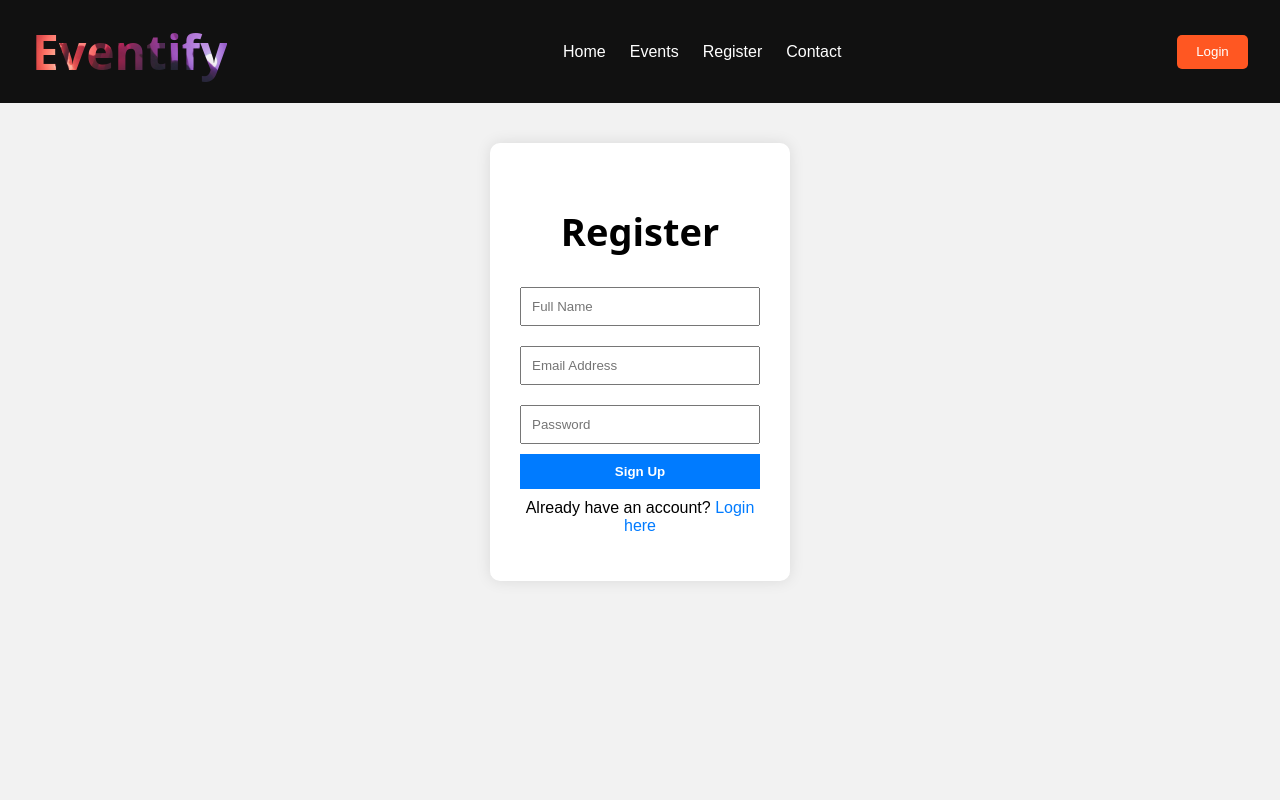
After one commit to AdarshVerma0007/Event-Management-System, a Flask app: page /register in a window 1280 px wide. The commit adds this page. Run offline with Flask 3, Linux system fonts and the light colour scheme.

Commit message:
Fourth Commit

```diff
--- a/app.py
+++ b/app.py
@@ -9,7 +9,34 @@ app.secret_key = '2024@darsh'
 @app.route('/')
 def home():
     return render_template('index.html')
+@app.route('/register', methods=['GET', 'POST'])
 
+def register():
+    if request.method == 'POST':
+        name = request.form['name']
+        email = request.form['email']
+        password = generate_password_hash(request.form['password'])
+
+        conn = get_db_connection()
+        cursor = conn.cursor()
+
+        # Check if email already exists
+        cursor.execute("SELECT * FROM users WHERE email=%s", (email,))
+        existing_user = cursor.fetchone()
+        if existing_user:
+            flash('Email already registered.')
+            return redirect(url_for('register'))
+
+        # Insert user
+        cursor.execute("INSERT INTO users (name, email, password) VALUES (%s, %s, %s)",
+                       (name, email, password))
+        conn.commit()
+        cursor.close()
+        conn.close()
+
+        flash('Registration successful. Please log in.')
+        return redirect(url_for('login'))
+    return render_template('register.html')
 
 
 if __name__ == '__main__':
--- /dev/null
+++ b/static/styles.css
@@ -0,0 +1,146 @@
+body {
+    font-family: Arial, sans-serif;
+    background: #f2f2f2;
+    margin: 0;
+    padding: 0;
+}
+
+.page {
+    display: flex;
+    flex-direction: column;
+    align-items: center;
+    min-height: 100vh;
+}
+
+.feat {
+    font-family: "Manufacturing Consent", system-ui, sans-serif;
+    font-size: 38px;
+    font-weight: 600;
+}
+
+.navbar {
+    display: flex;
+    justify-content: space-between;
+    align-items: center;
+    padding: 1.2rem 2rem;
+    background: #111;
+    color: white;
+    width: 100%;
+    box-sizing: border-box;
+}
+
+.navbar .logo {
+    font-family: "Bitcount Grid Double", system-ui, sans-serif;
+    font-optical-sizing: auto;
+    font-style: normal;
+    font-variation-settings:
+        "slnt" 0,
+        "CRSV" 0.5,
+        "ELSH" 0,
+        "ELXP" 0;
+    font-size: 3rem;
+    font-weight: 800;
+    background: url('/static/log.jpg') center/cover no-repeat;
+    -webkit-background-clip: text;
+    -webkit-text-fill-color: transparent;
+    background-clip: text;
+    text-fill-color: transparent;
+}
+
+.nav-links {
+    list-style: none;
+    display: flex;
+    gap: 1.5rem;
+    padding: 0;
+    margin: 0;
+}
+
+.nav-links li a {
+    color: white;
+    text-decoration: none;
+    font-size: 1rem;
+    transition: color 0.3s ease;
+}
+
+.nav-links li a:hover {
+    color: #ff5722;
+}
+
+.btn {
+    padding: 0.6rem 1.2rem;
+    background: #ff5722;
+    color: white;
+    border: none;
+    border-radius: 5px;
+    cursor: pointer;
+    transition: background 0.3s ease;
+}
+
+.btn:hover {
+    background: #e64a19;
+}
+
+.container {
+    background: white;
+    padding: 30px;
+    margin-top: 40px;
+    border-radius: 10px;
+    box-shadow: 0 0 15px rgba(0,0,0,0.1);
+    width: 300px;
+    box-sizing: border-box;
+}
+
+.container h2 {
+    text-align: center;
+    margin-bottom: 20px;
+}
+
+form input[type="text"],
+form input[type="email"],
+form input[type="password"] {
+    width: 100%;
+    padding: 10px;
+    margin: 10px 0;
+    box-sizing: border-box;
+}
+
+input[type="submit"] {
+    width: 100%;
+    padding: 10px;
+    background: #007bff;
+    border: none;
+    color: white;
+    font-weight: bold;
+    cursor: pointer;
+    transition: background 0.3s ease;
+}
+
+input[type="submit"]:hover {
+    background: #0056b3;
+}
+
+a {
+    color: #007bff;
+    text-decoration: none;
+}
+
+@media (max-width: 400px) {
+    .container {
+        width: 90%;
+    }
+
+    .navbar {
+        flex-direction: column;
+        align-items: flex-start;
+    }
+
+    .nav-links {
+        flex-direction: column;
+        gap: 0.5rem;
+        margin-top: 1rem;
+    }
+
+    .btn {
+        margin-top: 1rem;
+    }
+}
--- a/templates/index.html
+++ b/templates/index.html
@@ -29,7 +29,7 @@
   <header class="hero">
     <h1>Make Your Event Unforgettable</h1>
     <p>Plan, manage, and host your events all in one place.</p>
-    <a href="/register" class="btn hero-btn">Get Started</a>
+    <a href="/templates/register.html" class="btn hero-btn">Get Started</a>
   </header>
 
   <section id="features" class="features">
--- /dev/null
+++ b/templates/register.html
@@ -0,0 +1,42 @@
+<!DOCTYPE html>
+<html lang="en">
+<head>
+  <meta charset="UTF-8" />
+  <meta name="viewport" content="width=device-width, initial-scale=1.0"/>
+  <title>Event Management System</title>
+  <link rel="stylesheet" href="/static/styles.css" />
+  <link href="https://unpkg.com/aos@2.3.1/dist/aos.css" rel="stylesheet" />
+</head>
+<body>
+  <div class="page">
+    <nav class="navbar">
+      <div class="logo">Eventify</div>
+      <ul class="nav-links">
+        <li><a href="#">Home</a></li>
+        <li><a href="#">Events</a></li>
+        <li><a href="#">Register</a></li>
+        <li><a href="#">Contact</a></li>
+      </ul>
+      <button class="btn">Login</button>
+    </nav>
+
+    <div class="container" data-aos="fade-up">
+      <h2 class="feat">Register</h2>
+      <form>
+        <input type="text" placeholder="Full Name" required />
+        <input type="email" placeholder="Email Address" required />
+        <input type="password" placeholder="Password" required />
+        <input type="submit" value="Sign Up" />
+      </form>
+      <p style="text-align: center; margin-top: 10px;">
+        Already have an account? <a href="#">Login here</a>
+      </p>
+    </div>
+  </div>
+
+  <script src="https://unpkg.com/aos@2.3.1/dist/aos.js"></script>
+  <script>
+    AOS.init();
+  </script>
+</body>
+</html>
```
